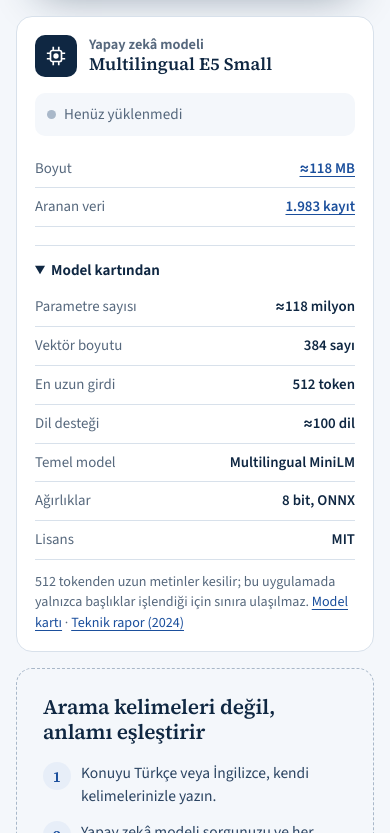
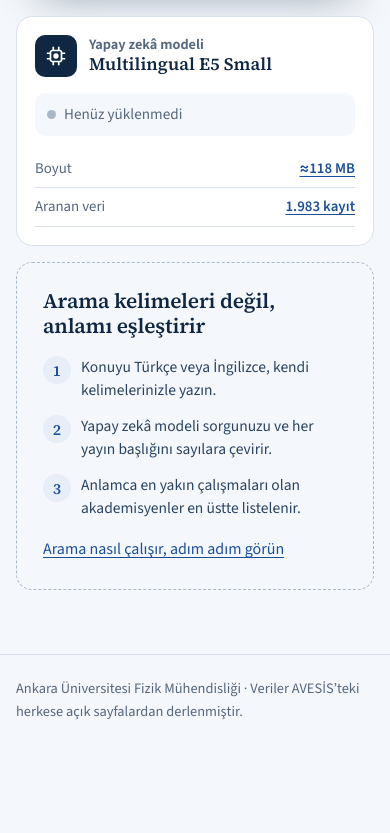
Before and after one commit to alorak/fzmapp, a plain HTML site: page index.html in a window 390 px wide. Shown: the part 622-1455 px from the top of the page. After the commit the page ends 1385 px from the top, so only its background shows below. Drawn offline with Linux system fonts and the light colour scheme.

Commit message:
Model panelini sadeleştir, arama kutusunun altındaki boşluğu kaldır
- Model paneli tek liste: boyut, aranan veri, parametre, katman, vektör
  boyutu, en uzun girdi, temel model, ağırlıklar, lisans. Açılır kapanır
  bölüm ve başlığı, "Çalıştığı yer", "Dil desteği" ve açıklama yazıları
  kaldırıldı. Model kartı ve teknik rapor bağlantıları duruyor.
- Uzun model paneli artık arama kutusunun satırını uzatmıyor; arama
  kutusu ile alttaki açıklama arasında boşluk kalmıyor.

Co-Authored-By: Claude Opus 5.5 <noreply@anthropic.com>
Claude-Session: https://claude.ai/code/session_01YBH3A8z1N8qbRcRXxtFrJM

```diff
--- a/index.html
+++ b/index.html
@@ -102,6 +102,7 @@
       display: grid;
       grid-template-columns: minmax(0, 1fr) 300px;
       grid-template-areas: "search model" "results model";
+      grid-template-rows: auto 1fr;
       align-items: start;
       gap: 24px 28px;
       margin-block: -64px 64px;
@@ -196,11 +197,7 @@
     .model-facts dd { margin: 0; text-align: right; font-weight: 600; font-variant-numeric: tabular-nums; }
     .model-facts a { color: var(--blue); }
     #model-transfer { color: var(--muted); font-weight: 400; }
-    .model-note { margin-top: 12px; color: var(--muted); font-size: .88rem; line-height: 1.45; }
-    .model-card-info { margin-top: 18px; border-top: 1px solid var(--line); padding-top: 12px; }
-    .model-card-info summary { cursor: pointer; color: var(--ink); font-weight: 650; font-size: .95rem; }
-    .model-card-info .model-facts { margin-top: 6px; }
-    .model-card-info .model-note { display: block; }
+    .model-links { margin-top: 12px; font-size: .9rem; font-weight: 600; }
 
     /* Data page */
     .data-page { display: grid; grid-template-columns: 360px minmax(0, 1fr); gap: 24px 28px; align-items: start; margin-block: -64px 64px; }
@@ -624,14 +621,14 @@
       .wrap { width: calc(100% - 32px); }
       .masthead { padding-bottom: 84px; }
       .masthead-top { margin-bottom: 12px; }
-      .workspace { grid-template-columns: minmax(0, 1fr); grid-template-areas: "search" "model" "results"; gap: 16px; }
+      .workspace { grid-template-columns: minmax(0, 1fr); grid-template-areas: "search" "model" "results"; grid-template-rows: none; gap: 16px; }
       .data-page { grid-template-columns: minmax(0, 1fr); gap: 16px; }
       .person-page { grid-template-columns: minmax(0, 1fr); gap: 16px; }
       .article-page { grid-template-columns: minmax(0, 1fr); gap: 16px; }
       .person-avatar { width: 120px; height: 150px; font-size: 2.4rem; }
       .result-photo { right: 64px; width: 40%; opacity: .16; }
       .faculty-list { grid-template-columns: minmax(0, 1fr); }
-      .model-facts div:nth-child(2), .model-note { display: none; }
+      .model-facts div:nth-child(n+3), .model-links { display: none; }
       .fp-row { grid-template-columns: minmax(0, 1fr); gap: 2px; }
       .journey-steps { grid-template-columns: minmax(0, 1fr); gap: 18px; }
       .journey-steps li { display: grid; grid-template-columns: 56px 1fr; gap: 0 14px; padding: 0; }
@@ -732,27 +729,19 @@
         </div>
       </div>
       <p class="model-state-line"><span id="model-state" data-state="idle" role="status">Henüz yüklenmedi</span></p>
+      <progress id="model-progress" aria-label="Model ağırlıkları yükleniyor" hidden></progress>
       <dl class="model-facts">
         <div><dt>Boyut</dt><dd><a class="model-size" href="https://huggingface.co/Xenova/multilingual-e5-small/blob/main/onnx/model_quantized.onnx">≈118 MB</a><span id="model-transfer"></span></dd></div>
-        <div><dt>Çalıştığı yer</dt><dd>Sizin tarayıcınız</dd></div>
         <div><dt>Aranan veri</dt><dd><a href="#veri" id="data-summary">Veri yükleniyor…</a></dd></div>
-      </dl>
-      <progress id="model-progress" aria-label="Model ağırlıkları yükleniyor" hidden></progress>
-      <p class="model-note">İlk aramada bir kez indirilir, sonraki aramalarda önbellekten gelir.</p>
-      <details class="model-card-info" open>
-        <summary>Model kartından</summary>
-        <dl class="model-facts">
         <div><dt>Parametre sayısı</dt><dd>≈118 milyon</dd></div>
         <div><dt>Katman</dt><dd>12</dd></div>
         <div><dt>Vektör boyutu</dt><dd>384 sayı</dd></div>
         <div><dt>En uzun girdi</dt><dd>512 token</dd></div>
-          <div><dt>Dil desteği</dt><dd>≈100 dil</dd></div>
         <div><dt>Temel model</dt><dd>Multilingual MiniLM</dd></div>
         <div><dt>Ağırlıklar</dt><dd>8 bit, ONNX</dd></div>
         <div><dt>Lisans</dt><dd>MIT</dd></div>
       </dl>
-        <p class="model-note">512 tokenden uzun metinler kesilir; bu uygulamada yalnızca başlıklar işlendiği için sınıra ulaşılmaz. <a href="https://huggingface.co/intfloat/multilingual-e5-small">Model kartı</a> · <a href="https://arxiv.org/abs/2402.05672">Teknik rapor (2024)</a></p>
-      </details>
+      <p class="model-links"><a href="https://huggingface.co/intfloat/multilingual-e5-small">Model kartı</a> · <a href="https://arxiv.org/abs/2402.05672">Teknik rapor (2024)</a></p>
     </aside>
 
     <div class="results-area">
```
Lines whose indentation alone changed are shown as unchanged.
